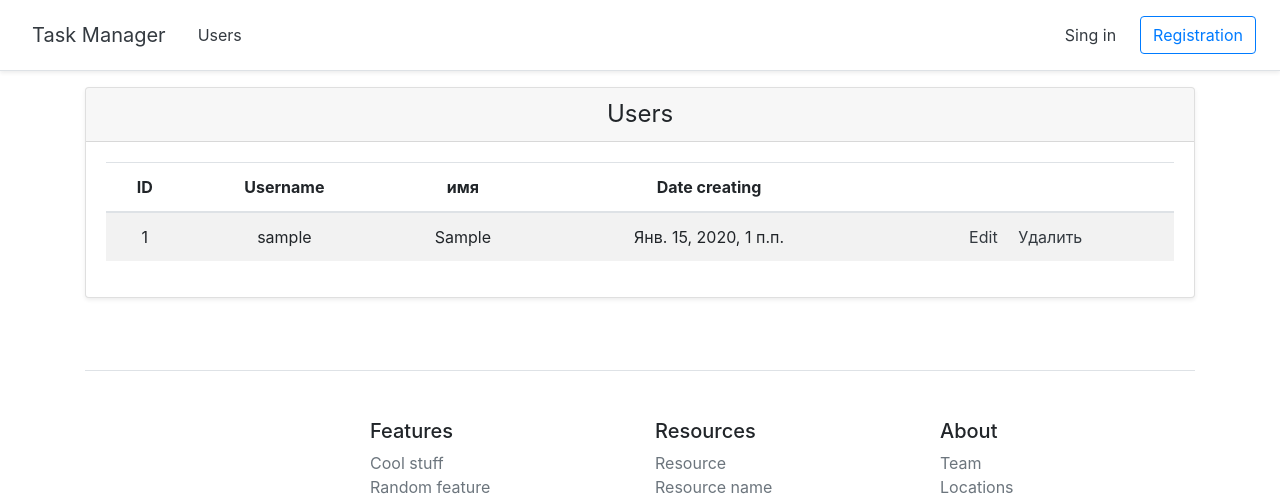
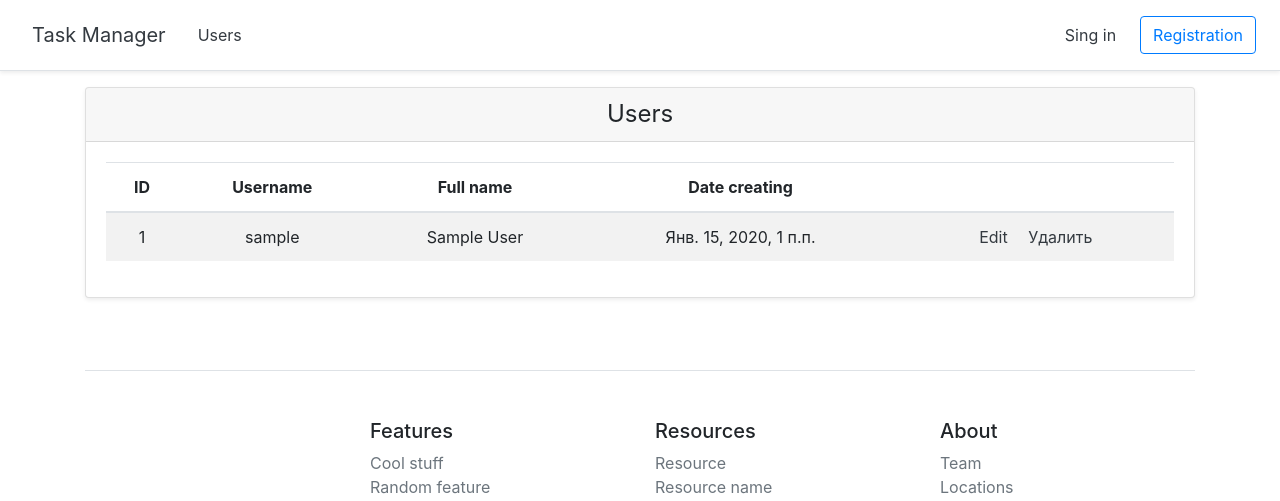
Before and after one commit to titanmen1/python-project-lvl4, a Django app: page /users/ in a window 1280 px wide. Shown: the top 501 px of the page. Run offline with Django 3.2, Linux system fonts and the light colour scheme; tables that the repository leaves empty hold one stand-in row (values such as "Sample post"); some libraries are stand-ins or nearby versions.

Commit message:
fix bug 6

```diff
--- a/templates/users.html
+++ b/templates/users.html
@@ -19,7 +19,7 @@
         <tr>
           <th>ID</th>
           <th>{% trans 'Username' %}</th>
-          <th>{% trans 'first name' %}</th>
+          <th>{% trans 'Full name' %}</th>
           <th>{% trans 'Date creating' %}</th>
           <th></th>
         </tr>
@@ -29,7 +29,7 @@
         <tr>
           <td>{{ user.id }}</td>
           <td>{{ user.username }}</td>
-          <td>{{ user.first_name }}</td>
+          <td>{{ user.get_full_name }}</td>
           <td>{{ user.date_joined }}</td>
           <td>
             <a class="p-2 text-dark" href="{% url 'edit_user' user.id %}">{% trans 'Edit' %}</a>
```
Also changed, not shown: locale/ru/LC_MESSAGES/django.po, 1 other file.
